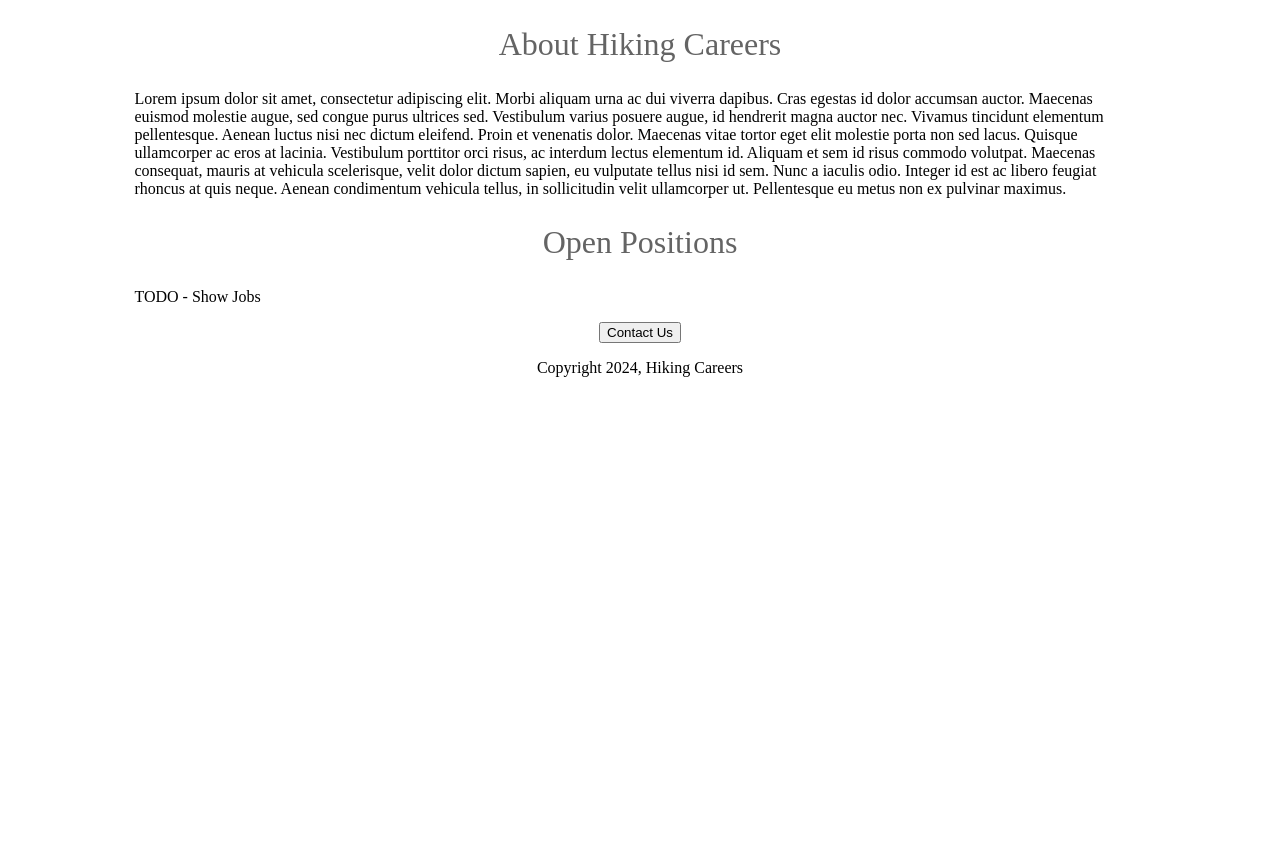
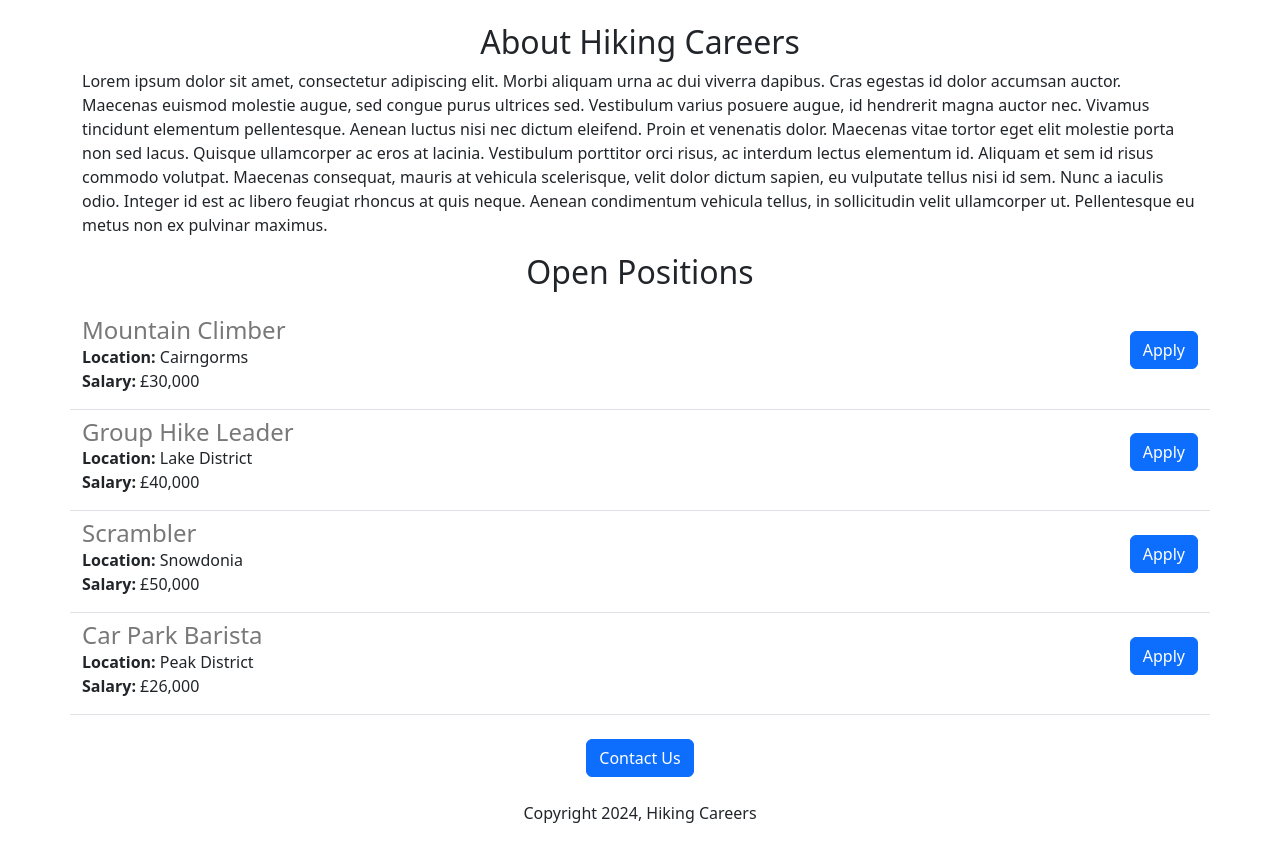
Before and after one commit to celagia/celagia-careers-website, a Flask app: page / in a window 1280 px wide. Shown: the part 465-1306 px from the top of the page. Before the commit the page ends 842 px from the top, so only its background shows below. Run offline with Flask 3, Linux system fonts and the light colour scheme.

Commit message:
render dynamic data using jinja template tags

```diff
--- a/app.py
+++ b/app.py
@@ -2,10 +2,32 @@ from flask import Flask, render_template
 
 app = Flask(__name__)
 
+JOBS = [{
+    'id': 1,
+    'title': 'Mountain Climber',
+    'location': 'Cairngorms',
+    'salary': '£30,000'
+}, {
+    'id': 2,
+    'title': 'Group Hike Leader',
+    'location': 'Lake District',
+    'salary': '£40,000'
+}, {
+    'id': 3,
+    'title': 'Scrambler',
+    'location': 'Snowdonia',
+    'salary': '£50,000'
+}, {
+    'id': 4,
+    'title': 'Car Park Barista',
+    'location': 'Peak District',
+    'salary': '£26,000'
+}]
+
 
 @app.route("/")
 def hello_world():
-  return render_template('home.html')
+  return render_template('home.html', jobs=JOBS)
 
 
 if __name__ == "__main__":
--- a/templates/home.html
+++ b/templates/home.html
@@ -3,48 +3,30 @@
   <head>
     <meta charset="utf-8">
     <meta name="viewport" content="width=device-width, initial-scale=1">
+    <link href="https://cdn.jsdelivr.net/npm/bootstrap@5.3.2/dist/css/bootstrap.min.css" rel="stylesheet" integrity="sha384-T3c6CoIi6uLrA9TneNEoa7RxnatzjcDSCmG1MXxSR1GAsXEV/Dwwykc2MPK8M2HN" crossorigin="anonymous">
     <title>Hiking Careers</title>
     <style>
-      h1 {
-        font-size: 40px;
-        font-weight: normal;
-        color: rgb(50, 50, 50);
-        text-align: center;
-      }
-
       #banner {
         width: 100%;
         height: 360px;
         object-fit: cover;
       }
-
-      h2 {
-        font-size: 32px;
-        color: rgb(100, 100, 100);
-        text-align: center;
-        font-weight: normal;
-      }
-
-      .bodytext {
-        color: rgb(80)80, 80);
-      }
-
-      #container {
-        max-width: 80%;
-        margin: 0 auto;
-      }
     </style>
   </head>
   <body>
-    <div id="container">
-    <h1>Hiking Careers</h1>
-    <img id="banner" src="/static/hikingbanner.jpg" height="320">
-    <h2>About Hiking Careers</h2>
-    <p class="bodytext">Lorem ipsum dolor sit amet, consectetur adipiscing elit. Morbi aliquam urna ac dui viverra dapibus. Cras egestas id dolor accumsan auctor. Maecenas euismod molestie augue, sed congue purus ultrices sed. Vestibulum varius posuere augue, id hendrerit magna auctor nec. Vivamus tincidunt elementum pellentesque. Aenean luctus nisi nec dictum eleifend. Proin et venenatis dolor. Maecenas vitae tortor eget elit molestie porta non sed lacus. Quisque ullamcorper ac eros at lacinia. Vestibulum porttitor orci risus, ac interdum lectus elementum id. Aliquam et sem id risus commodo volutpat. Maecenas consequat, mauris at vehicula scelerisque, velit dolor dictum sapien, eu vulputate tellus nisi id sem. Nunc a iaculis odio. Integer id est ac libero feugiat rhoncus at quis neque. Aenean condimentum vehicula tellus, in sollicitudin velit ullamcorper ut. Pellentesque eu metus non ex pulvinar maximus.</p>
-    <h2>Open Positions</h2>
-    <p class="bodytext">TODO - Show Jobs</p>
-      <div style="text-align:center;">
-    <button>Contact Us</button>
+    <div class="container">
+    <h1 class="pt-4 text-center">Hiking Careers</h1>
+    <img class="img-fluid my-4" id="banner" src="/static/hikingbanner.jpg">
+    <h2 class="text-center">About Hiking Careers</h2>
+    <p>Lorem ipsum dolor sit amet, consectetur adipiscing elit. Morbi aliquam urna ac dui viverra dapibus. Cras egestas id dolor accumsan auctor. Maecenas euismod molestie augue, sed congue purus ultrices sed. Vestibulum varius posuere augue, id hendrerit magna auctor nec. Vivamus tincidunt elementum pellentesque. Aenean luctus nisi nec dictum eleifend. Proin et venenatis dolor. Maecenas vitae tortor eget elit molestie porta non sed lacus. Quisque ullamcorper ac eros at lacinia. Vestibulum porttitor orci risus, ac interdum lectus elementum id. Aliquam et sem id risus commodo volutpat. Maecenas consequat, mauris at vehicula scelerisque, velit dolor dictum sapien, eu vulputate tellus nisi id sem. Nunc a iaculis odio. Integer id est ac libero feugiat rhoncus at quis neque. Aenean condimentum vehicula tellus, in sollicitudin velit ullamcorper ut. Pellentesque eu metus non ex pulvinar maximus.</p>
+    <h2 class="pb-2 text-center">Open Positions</h2>
+    <div>
+      {% for job in jobs %}
+        {%include 'jobitem.html'%}
+      {% endfor %}
+    </div>
+      <div class="text-center">
+    <button class="btn btn-primary my-4">Contact Us</button>
         <p>Copyright 2024, Hiking Careers</p>
       </div>
     </div>
--- /dev/null
+++ b/templates/jobitem.html
@@ -0,0 +1,12 @@
+<div class="row border-bottom pb-3">
+  <div class="col-9">
+  <h4 class="mt-2 mb-0" style="color:rgb(120,120,120)">{{job['title']}}</h4>
+  <div class="pb-6"><b>Location:</b> {{job['location']}}</div>
+  {% if 'salary' in job %}
+  <div class="pb-6"><b>Salary:</b> {{job['salary']}}</div>
+  {% endif %}
+  </div>
+  <div class="col-3 d-flex align-items-center justify-content-end">
+  <button class="btn btn-primary">Apply</button>
+  </div>
+</div>
```
